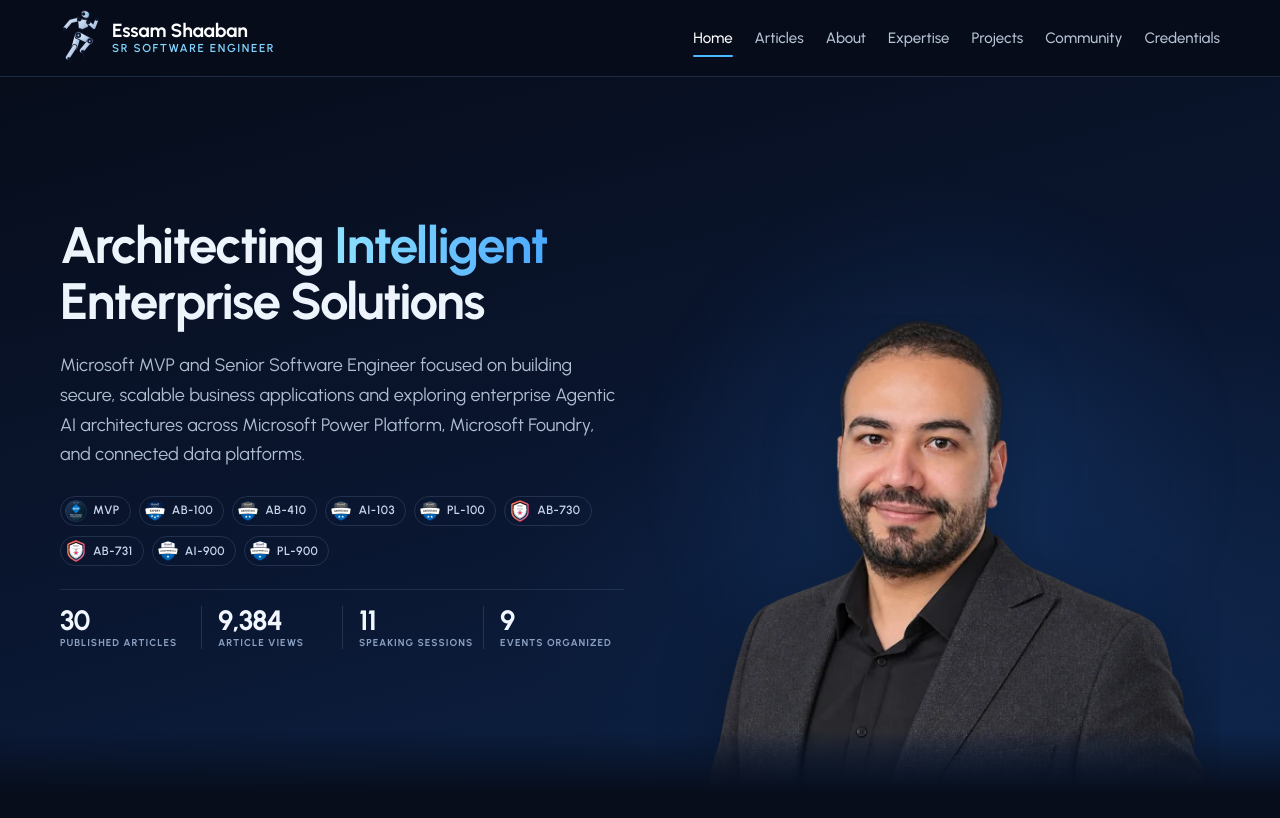
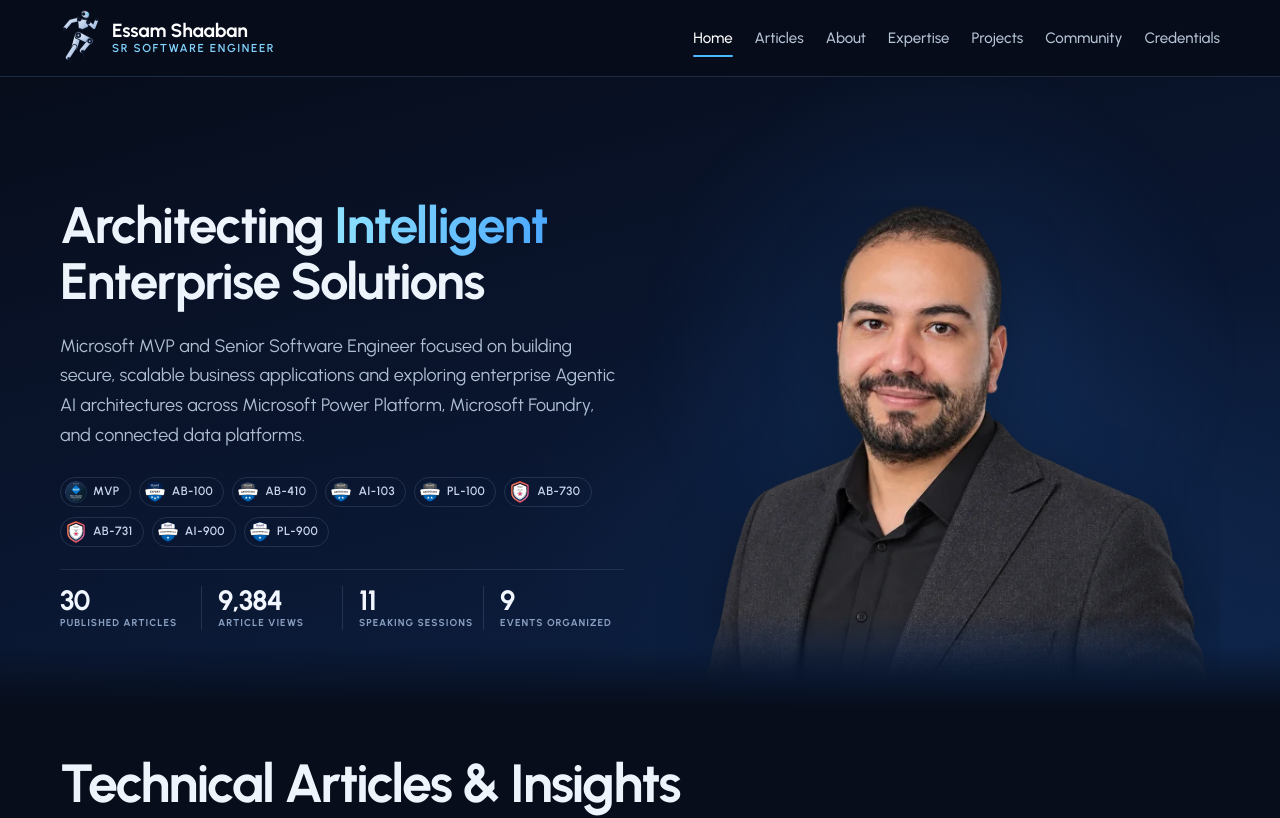
Before and after one commit to EssamShaaban-MVP/AI-and-PowerPlatform-Blogs, an Astro site: page / in a window 1280 px wide. Shown: the top 818 px of the page. Built offline with nearby package versions, Linux system fonts and the light colour scheme; Astro itself is replaced by a stand-in of ours; a web font is replaced by a local one.

Commit message:
Tighten the Home hero: photo higher, less space under the KPIs
Co-Authored-By: Claude Sonnet 5.5 <noreply@anthropic.com>

```diff
--- a/src/styles/pages.css
+++ b/src/styles/pages.css
@@ -316,3 +316,10 @@
 .kpi:first-child{padding-left:0;border-left:0}
 .kpi:last-child{padding-right:0}
 @media(max-width:700px){.kpis{grid-template-columns:repeat(2,minmax(0,1fr));gap:16px 12px}.kpi,.kpi:first-child{padding:0;border:0}}
+
+/* Home hero: tighter at the bottom (less space under the KPIs, photo sits a little higher) */
+@media(min-width:901px){
+  .hx-inner{min-height:clamp(520px,calc(100vh - 77px - 90px),640px)}
+  .hx-copy{padding:64px 0 24px}
+  .hx-visual{margin-bottom:28px}
+}
```
